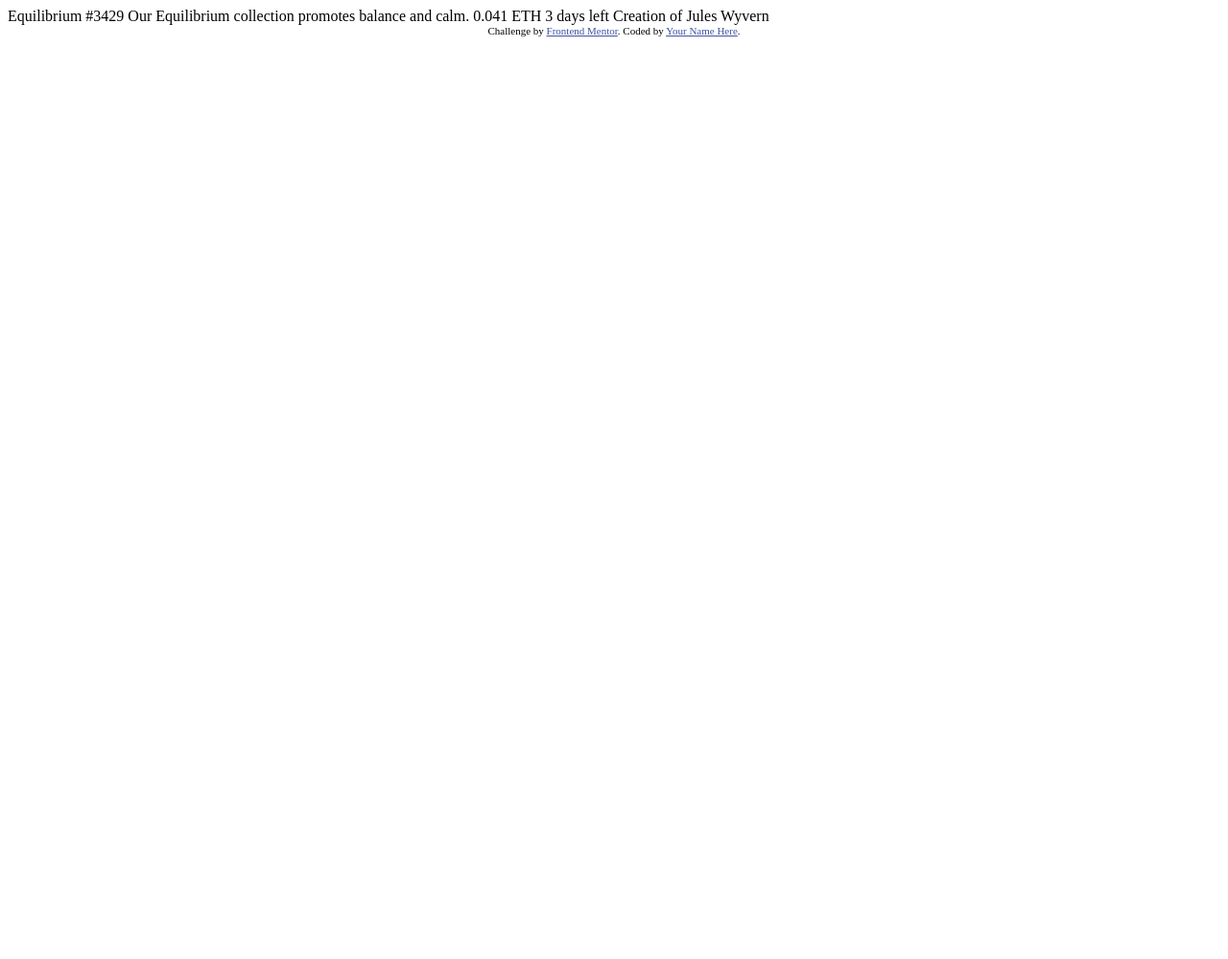
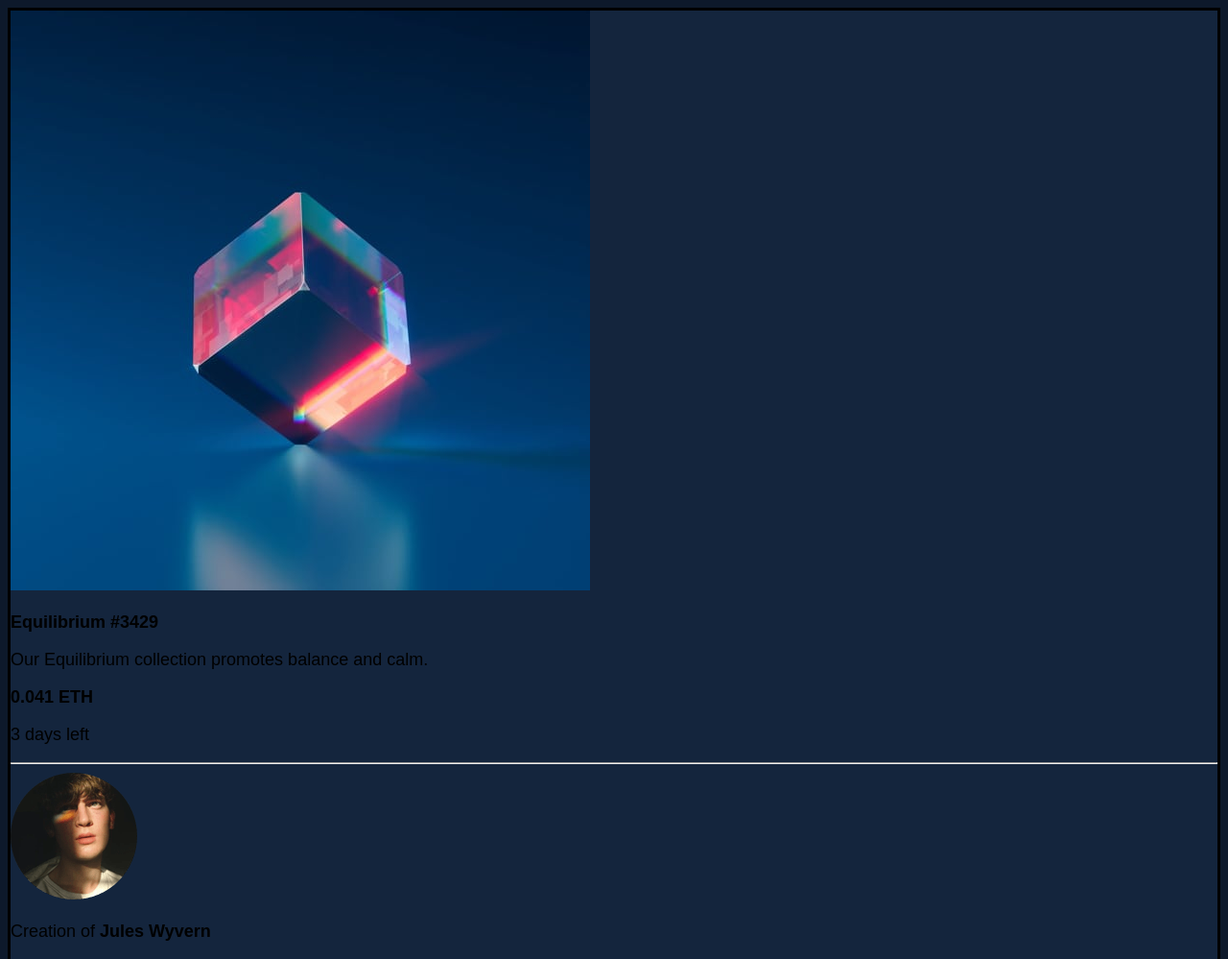
Before and after one commit to BernieTB/nft_card, a plain HTML site: page nft-preview-card-component-main/index.html in a window 1280 px wide. Shown: the top 999 px of the page at 96% size. Before the commit the page ends 800 px from the top, so only its background shows below. Drawn offline with Linux system fonts and the light colour scheme.

Commit message:
Add images and CSS style sheet

```diff
--- a/nft-preview-card-component-main/index.html
+++ b/nft-preview-card-component-main/index.html
@@ -5,6 +5,7 @@
   <meta name="viewport" content="width=device-width, initial-scale=1.0"> <!-- displays site properly based on user's device -->
 
   <link rel="icon" type="image/png" sizes="32x32" href="./images/favicon-32x32.png">
+  <link rel="stylesheet" href="style.css">
 
   <title>Frontend Mentor | NFT preview card component</title>
 
@@ -12,18 +13,20 @@
   <style>
     .attribution { font-size: 11px; text-align: center; }
     .attribution a { color: hsl(228, 45%, 44%); }
+    @import url('https://fonts.googleapis.com/css2?family=Outfit:wght@800&display=swap');
   </style>
 </head>
 <body>
-
-  Equilibrium #3429
-
-  Our Equilibrium collection promotes balance and calm.
-
-  0.041 ETH
-  3 days left
-
-  Creation of Jules Wyvern
+  <div id="card">
+    <img id="card_img" src="./images/image-equilibrium.jpg">
+    <p id="card_title">Equilibrium #3429</p>
+    <p id="card_description">Our Equilibrium collection promotes balance and calm.</p>
+    <p id="card_price">0.041 ETH</p>
+    <p id="card_sale_time_left">3 days left</p>
+    <hr>
+    <img id="card_author_img" src="./images/image-avatar.png">
+    <p id="card_author">Creation of <strong>Jules Wyvern</strong> </p>
+  </div>
 
   <div class="attribution">
     Challenge by <a href="https://www.frontendmentor.io?ref=challenge" target="_blank">Frontend Mentor</a>.
--- /dev/null
+++ b/nft-preview-card-component-main/style.css
@@ -0,0 +1,36 @@
+html{
+    background-color: hsl(217, 54%, 11%);
+}
+
+hr{
+    color: hsl(0, 0%, 100%);
+    text-align: center;
+
+}
+
+#card{
+    font-size: 18px;
+    font-family: 'Outfit', sans-serif;
+    border: solid;
+    text-align: justify;
+    background-color: hsl(216, 50%, 16%);
+}
+
+#card_title{
+    font-weight: 600;
+}
+
+#card_price{
+    font-weight: 600;
+}
+
+#card_sale_time_left{
+    font-weight: 300;
+}
+
+#card_author_img{
+}
+
+#card_author{
+    font-weight: 300;
+}
```
